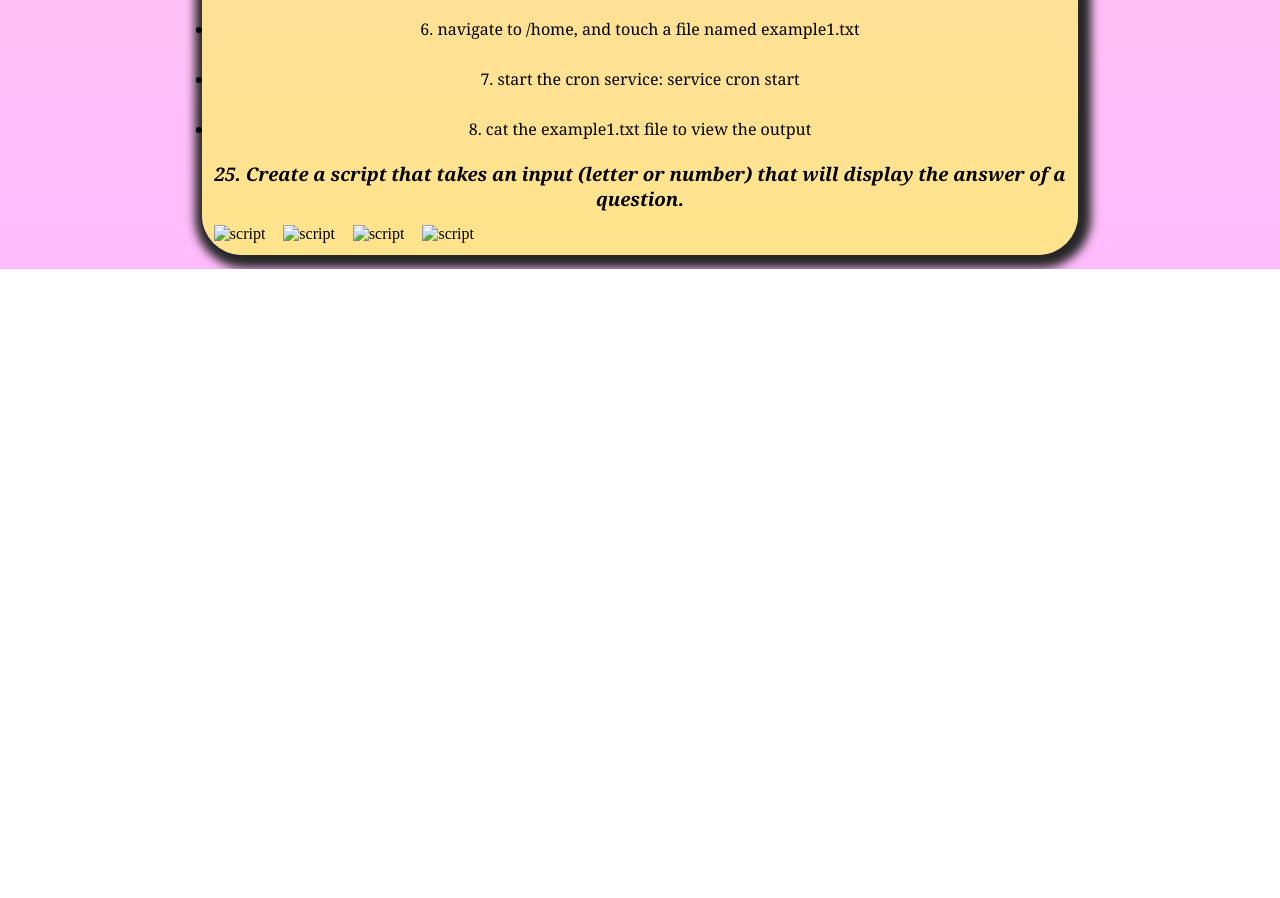
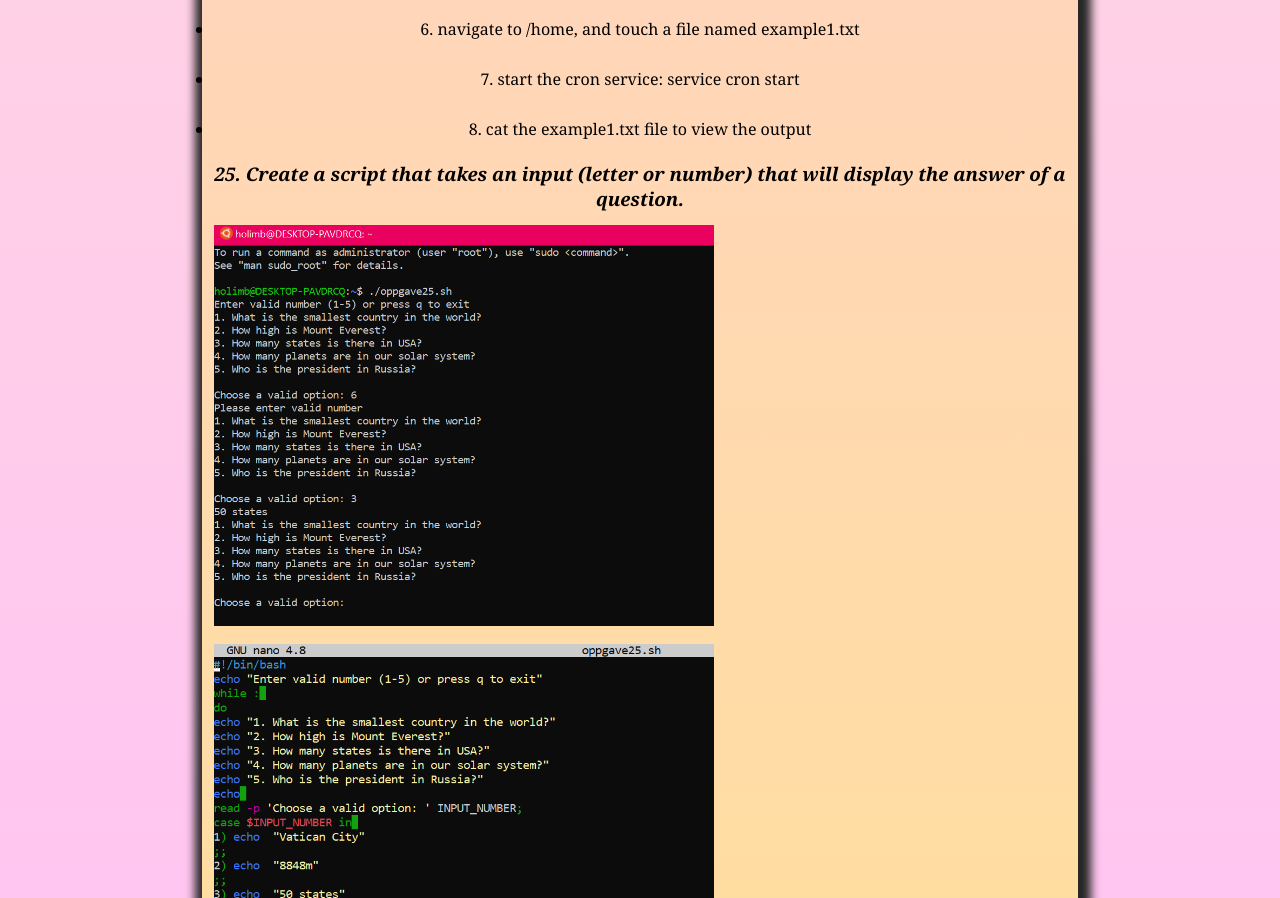
Before and after one commit to heddaoli/IDG1100-Oblig-heddaoli, a plain HTML site: page IDG1100OBLIG/index.html in a window 1280 px wide. Shown: the part 2422-3320 px from the top of the page. Before the commit the page ends 2691 px from the top, so only its background shows below. Drawn offline with Linux system fonts and the light colour scheme.

Commit message:
Add files via upload

```diff
--- a/IDG1100OBLIG/index.html
+++ b/IDG1100OBLIG/index.html
@@ -106,10 +106,10 @@
         </ul>
 
         <h3>25. Create a script that takes an input (letter or number) that will display the answer of a question.</h3>
-        <img src="../IDG1100 OBLIG/ubuntu_6S2jWqyZFi.png" alt="script">
-        <img src="../IDG1100 OBLIG/ubuntu_t8NxgQKsvN.png" alt="script">
-        <img src="../IDG1100 OBLIG/ubuntu_ZOgtbScCl7.png" alt="script">
-        <img src="../IDG1100 OBLIG/ubuntu_rGQdjdI518.png" alt="script">
+        <img src="ubuntu_6S2jWqyZFi.png" alt="script">
+        <img src="ubuntu_t8NxgQKsvN.png" alt="script">
+        <img src="ubuntu_ZOgtbScCl7.png" alt="script">
+        <img src="ubuntu_rGQdjdI518.png" alt="script">
     </div>
 </body>
 
```
